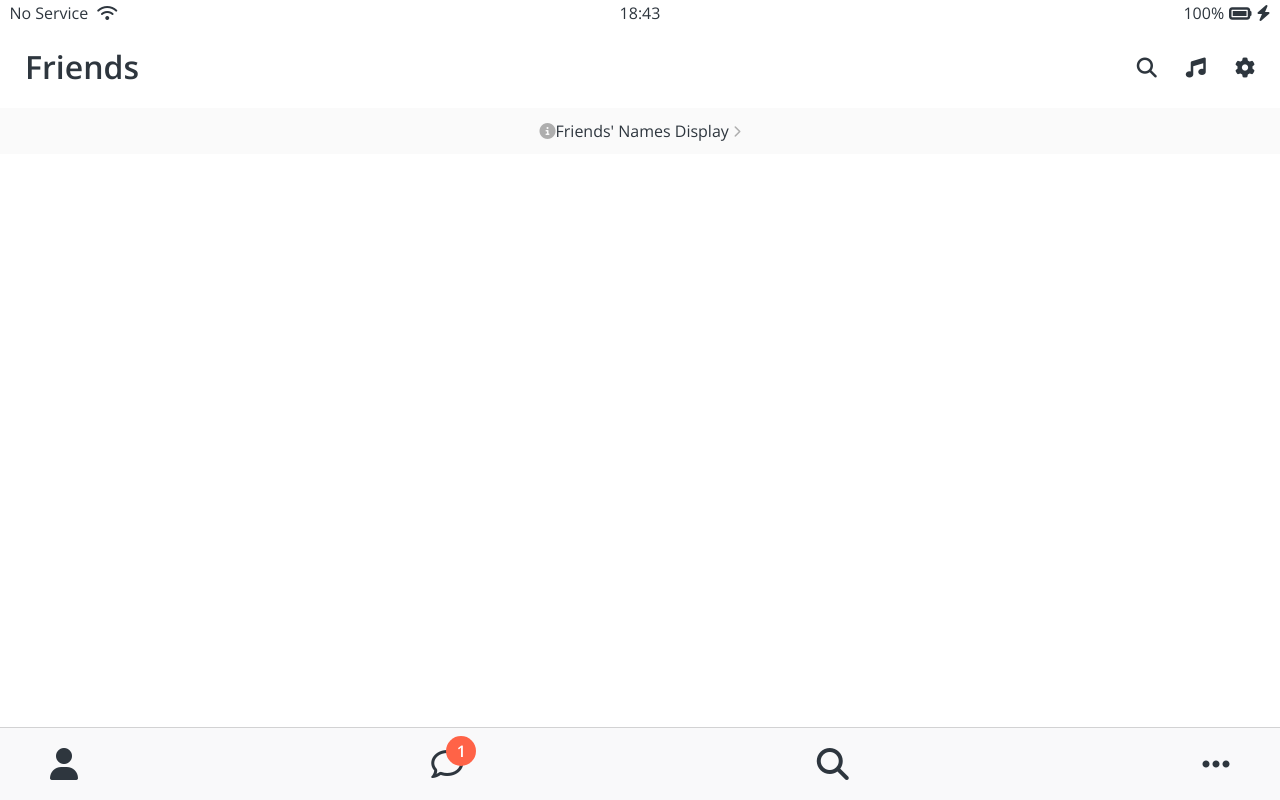
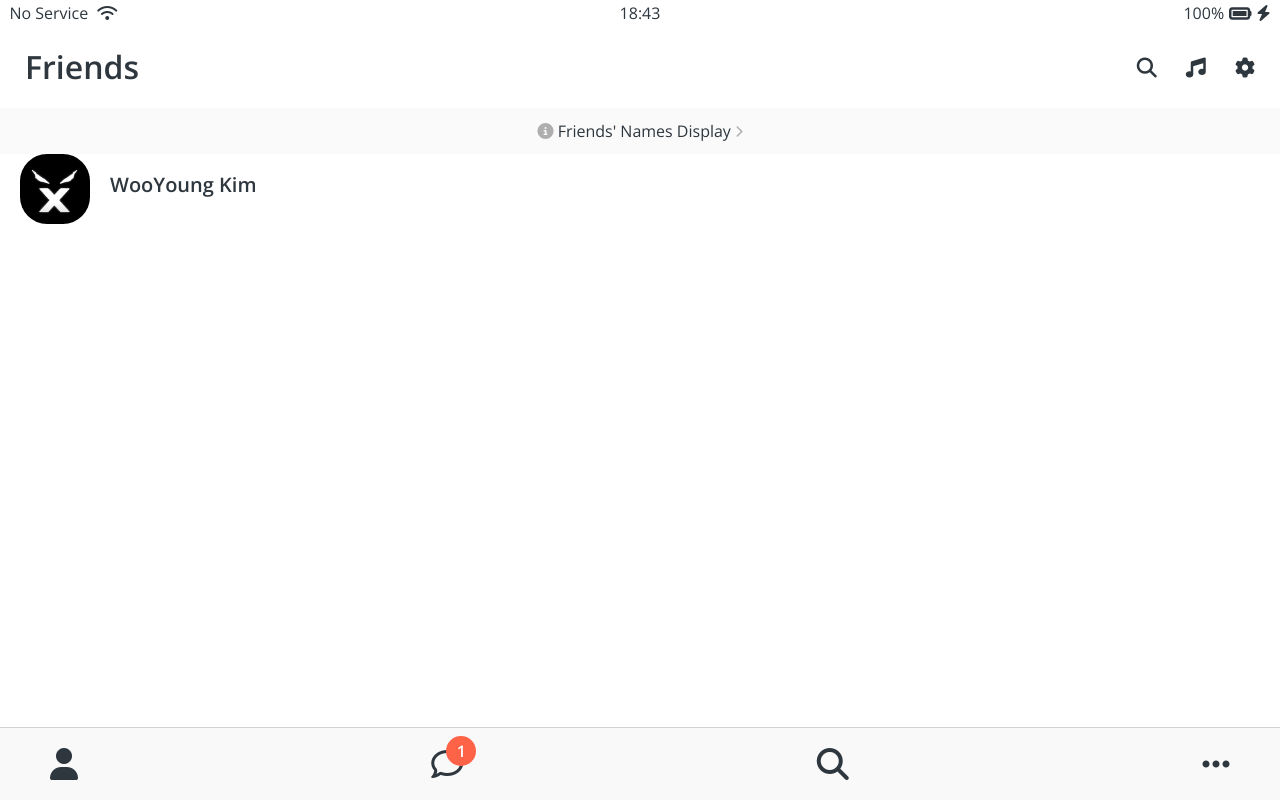
Before and after one commit to XerosLab/KakaoTalk-CloneCoding, a plain HTML site: page friends.html in a window 1280 px wide. Drawn offline with nearby package versions, Linux system fonts and the light colour scheme.

Commit message:
Friends Screen part 1

```diff
--- /dev/null
+++ b/css/components/user-component.css
@@ -0,0 +1,28 @@
+.user-component,
+.user-component__column {
+    display: flex;
+    align-items: center;
+    margin-left: 10px;
+}
+
+.user-component__column:first-child {
+    display: flex;
+}
+
+.user-component__avatar {
+    width: 70px;
+    height: 70px;
+    border-radius: 27px;
+    margin-right: 20px;
+}
+
+.user-component__title {
+    font-weight: 600;
+    font-size: 20px;
+}
+
+.user-component__subtitle {
+    margin-top: 8px;
+    font-size: 17px;
+    color: rgba(0,0,0,0.3)
+}
--- a/css/styles.css
+++ b/css/styles.css
@@ -7,6 +7,7 @@
 @import "components/status-bar.css";
 @import "components/nav-bar.css";
 @import "components/screen-header.css";
+@import "components/user-component.css";
 
 /* Screens */
 @import "screens/login.css";
--- a/friends.html
+++ b/friends.html
@@ -33,7 +33,20 @@
     </div>
   </header>
 
-  <a id="friends-display-link"><i class="fas fa-info-circle"></i>Friends' Names Display <i class="fas fa-chevron-right fa-xs"></i></a>
+  <a id="friends-display-link"><i class="fas fa-info-circle"></i> Friends' Names Display <i class="fas fa-chevron-right fa-xs"></i></a>
+
+  <div class="user-component">
+    <div class="user-component__column">
+      <img src="img/Profile.png" class="user-component__avatar" />
+      <div class="user-component__text">
+        <h4 class="user-component__title">WooYoung Kim</h4>
+        <h6 class="user-component__subtitle"></h6>
+      </div>
+    </div>
+    <div class="user-component__column">
+
+    </div>
+  </div>
 
   <nav class="nav">
     <ul class="nav__list">
@@ -57,5 +70,4 @@
 
   <script src="https://kit.fontawesome.com/6478f529f2.js" crossorigin="anonymous"></script>
 </body>
-
 </html>
```
Also changed, not shown: img/Profile.png (added), screenshots/01.png (deleted), screenshots/02.png (deleted), screenshots/03.png (deleted), screenshots/04.png (deleted), screenshots/05.png (deleted), screenshots/06.png (deleted), screenshots/07.png (deleted), screenshots/09.png (deleted).
